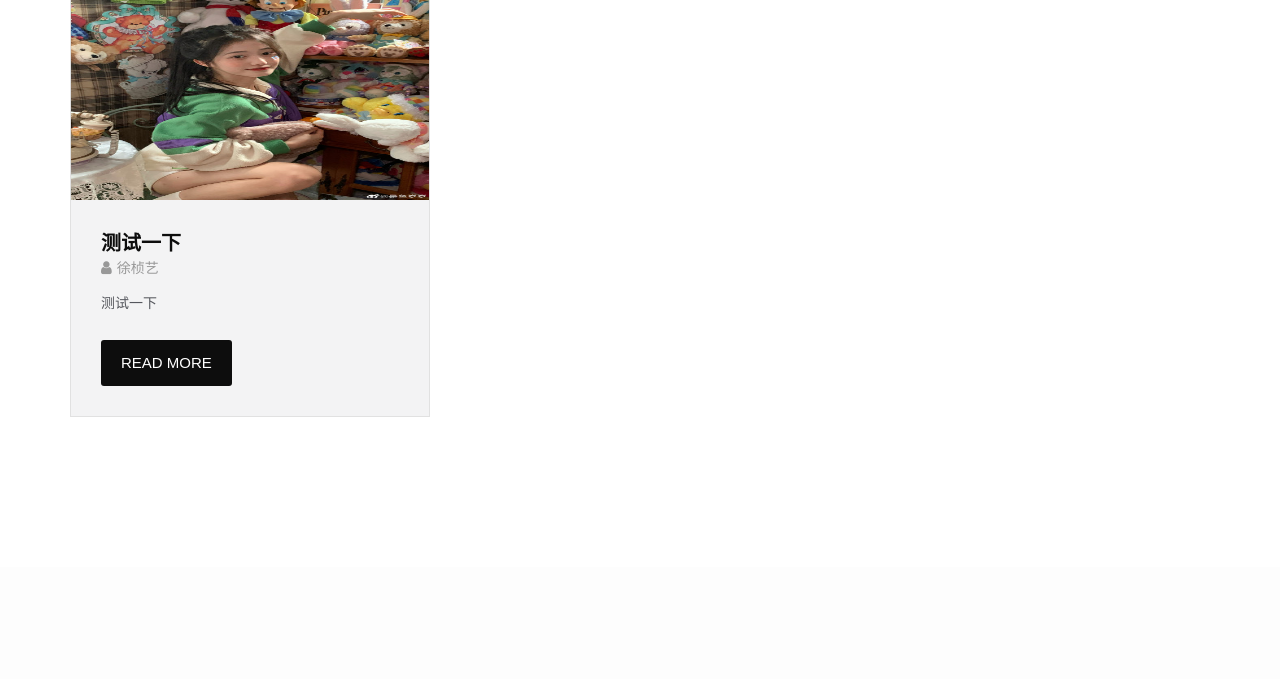
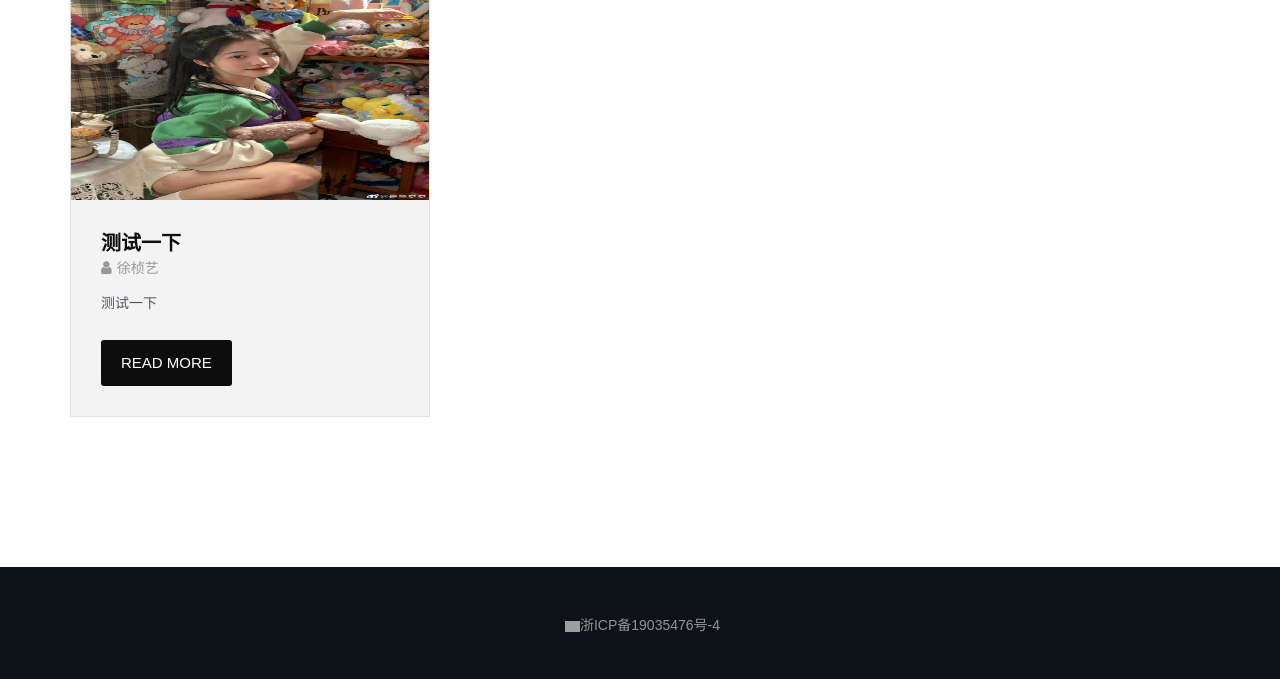
Before and after one commit to ZJIC-CCIS/cciswebsite, a Django app: page / in a window 1280 px wide. Shown: the part 2762-3441 px from the top of the page. Before the commit the page ends 3179 px from the top, so only its background shows below. Run offline with Django 3.2, Linux system fonts and the light colour scheme; data comes from the database, SQL or seed files in the repository; some libraries are stand-ins or nearby versions; grey boxes are pictures that could not be loaded.

Commit message:
增加备案号

```diff
--- a/templates/index.html
+++ b/templates/index.html
@@ -197,7 +197,15 @@
 </section><!-- blog -->
 <!-- Blog section end -->
 
-
+<footer>
+  <div class="container">
+	<div class="row">
+        <center>
+				 		<a target="_blank" style="display:inline-block;text-decoration:none;height:20px;line-height:20px;"><img src="" style="float:left;"/><p style="float:left;height:20px;line-height:20px;margin: 0px 0px 0px 5px; color:#939393;"><img src="http://www.beian.gov.cn/img/ghs.png" style="width:15px;">浙ICP备19035476号-4</p></a>
+        </center>
+	</div><!-- row -->
+  </div><!-- container -->
+</footer>
 
 
 <!-- jQuery -->
```
